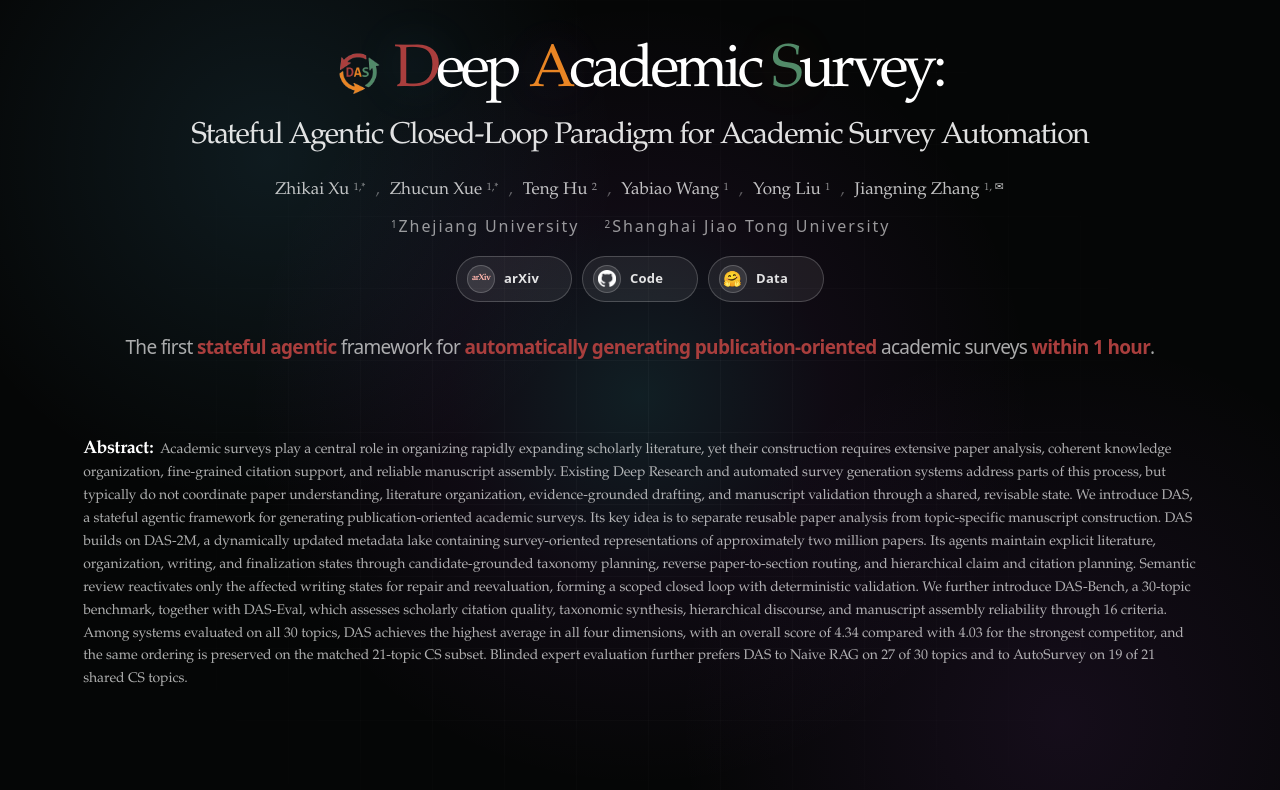
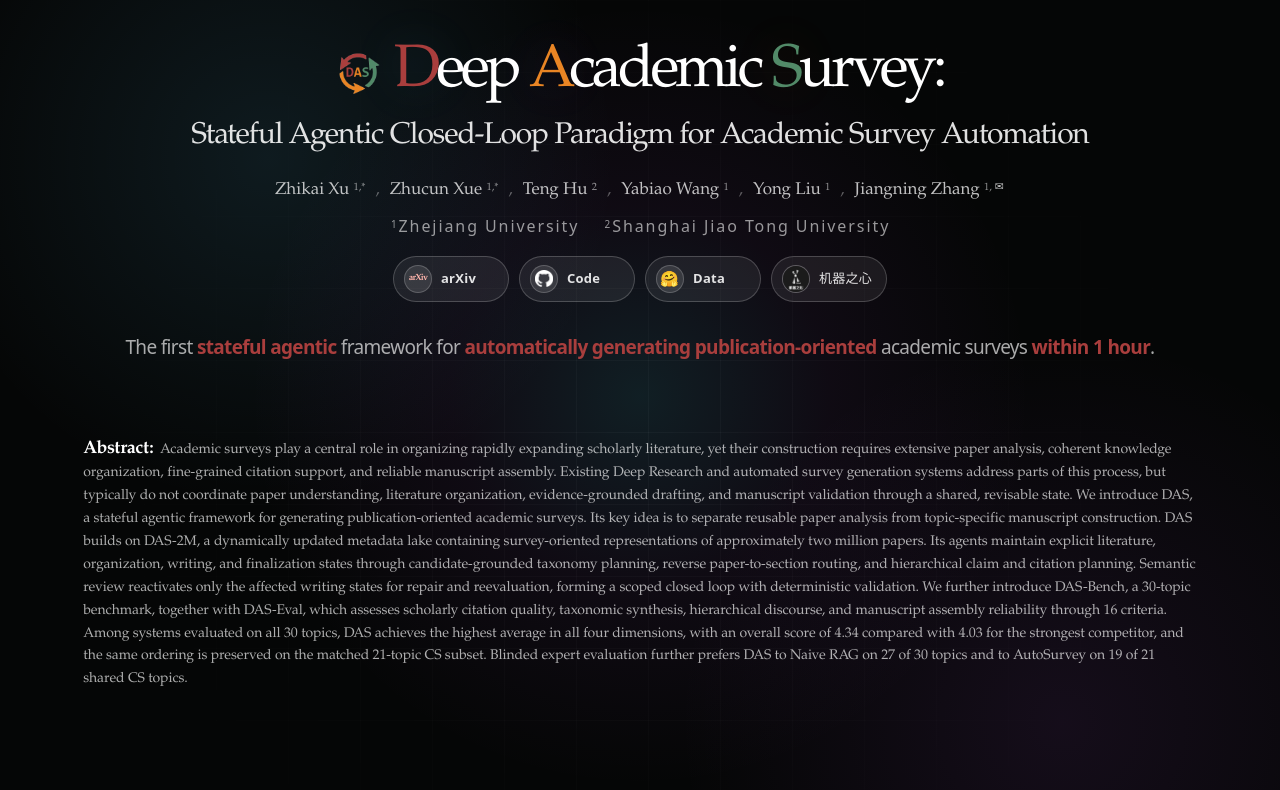
Before and after one commit to ZhikaiXu24/ZhikaiXu24.github.io, a plain HTML site: page projects/DAS/index.html in a window 1280 px wide. Shown: the top 790 px of the page. Drawn offline with Linux system fonts and the light colour scheme.

Commit message:
Add Synced feature link to DAS homepage

```diff
--- a/projects/DAS/assets/site-enhancements.js
+++ b/projects/DAS/assets/site-enhancements.js
@@ -456,6 +456,25 @@
       if (visibleLabel) visibleLabel.textContent = publicLabel;
       resource.replaceWith(link);
     });
+
+    const resources = document.querySelector(".hero-resources");
+    if (resources && !resources.querySelector(".hero-resource-synced")) {
+      const link = createElement("a", "hero-resource-link hero-resource-synced");
+      link.href = "https://mp.weixin.qq.com/s/CqknBtZNdQy5a-aDYd6mlA";
+      link.target = "_blank";
+      link.rel = "noopener noreferrer";
+      link.setAttribute("aria-label", "机器之心关于 DAS 的报道（新窗口打开）");
+      const mark = createElement("i", "resource-mark resource-synced");
+      mark.setAttribute("aria-hidden", "true");
+      const logo = createElement("img");
+      logo.src = "./assets/jiqizhixin.jpg";
+      logo.alt = "";
+      logo.width = 500;
+      logo.height = 500;
+      mark.append(logo);
+      link.append(mark, createElement("b", "resource-das-label", "机器之心"));
+      resources.append(link);
+    }
 
     const statement = document.querySelector(".hero-statement");
     if (statement && !document.querySelector(".hero-abstract")) {
--- a/projects/DAS/assets/site-polish.css
+++ b/projects/DAS/assets/site-polish.css
@@ -3223,6 +3223,17 @@ html.direct-section-jump *::after {
   object-fit: contain !important;
 }
 
+.hero-resources .resource-synced img {
+  width: 100% !important;
+  height: 100% !important;
+  max-width: 100%;
+  max-height: 100%;
+}
+
+.hero-resource-synced .resource-das-label {
+  white-space: nowrap;
+}
+
 .hero-resources .resource-arxiv {
   font-size: clamp(9px, .34vmin, 11px) !important;
   letter-spacing: -.07em;
```
Also changed, not shown: projects/DAS/index.html (+5 -5 lines), projects/DAS/assets/jiqizhixin.jpg (added).
